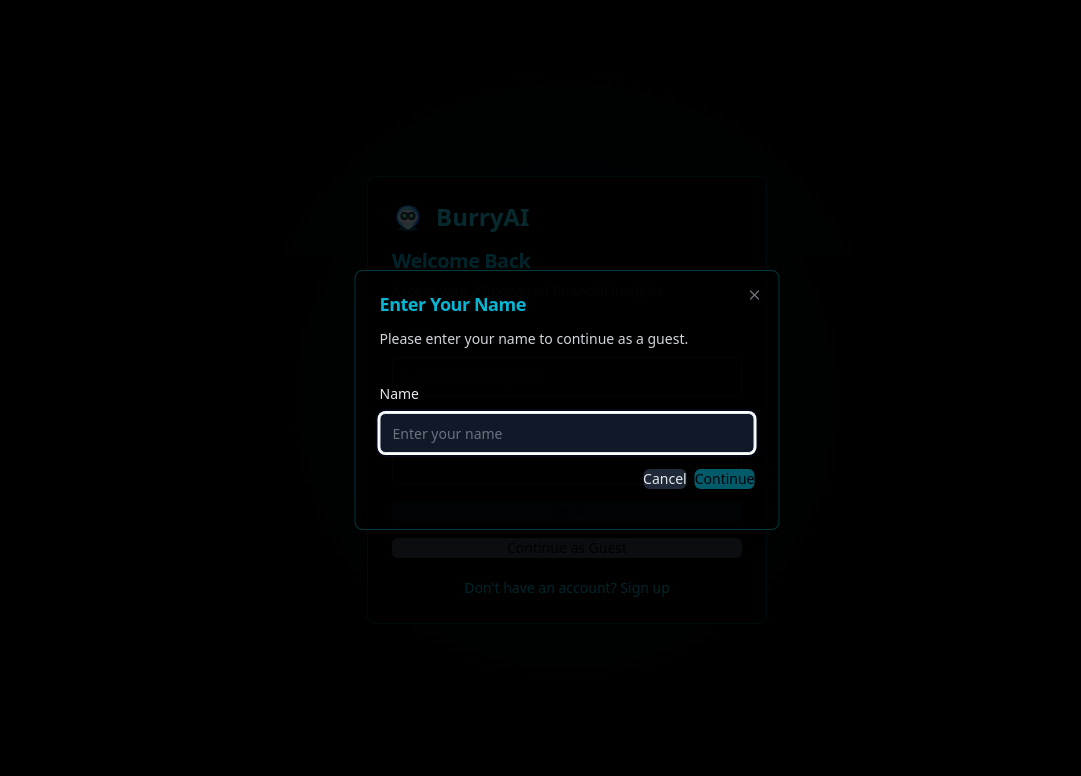
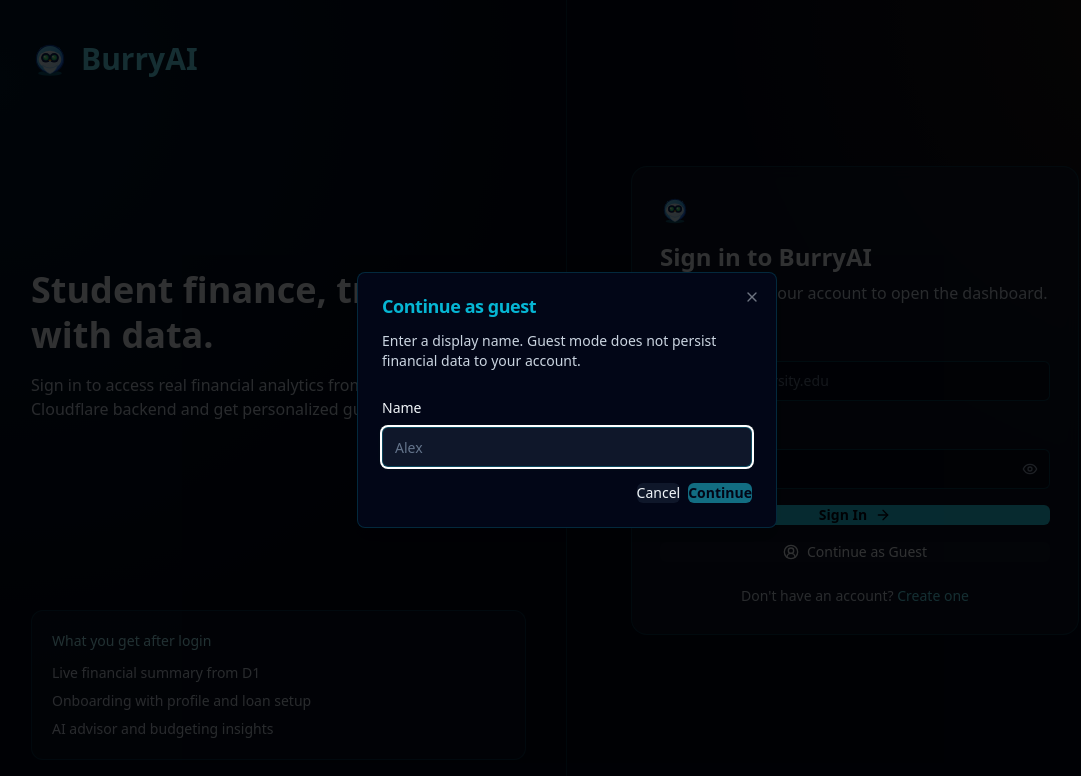
Before and after one commit to murtuza777/SmartFinance.ai, a Next.js app: page /login in a window 1280 px wide. Both pictures are taken after a click on the button "Continue as Guest". Shown: the top 776 px of the page, without its empty margins (73-1154 px from the left). Built offline with nearby package versions, Linux system fonts and the light colour scheme; no server answers.

Commit message:
feat(web): redesign login/signup UX and route new users to onboarding

```diff
--- a/app/login/page.tsx
+++ b/app/login/page.tsx
@@ -2,196 +2,239 @@
 
 import { useEffect, useState } from 'react'
 import { useRouter } from 'next/navigation'
-import { Card, CardHeader, CardTitle, CardDescription, CardContent } from "@/components/ui/card"
-import { Button } from "@/components/ui/button"
-import { Input } from "@/components/ui/input"
-import { Label } from "@/components/ui/label"
-import { Dialog, DialogContent, DialogTitle, DialogDescription } from "@/components/ui/dialog"
+import { ArrowRight, Eye, EyeOff, Loader2, UserCircle2 } from 'lucide-react'
 import { motion } from 'framer-motion'
+import { Dialog, DialogContent, DialogDescription, DialogTitle } from '@/components/ui/dialog'
+import { Button } from '@/components/ui/button'
+import { Input } from '@/components/ui/input'
+import { Label } from '@/components/ui/label'
+import { useAuth } from '@/contexts/AuthContext'
 import { signInAsGuest } from '@/lib/guest-auth'
-import { useAuth } from '@/contexts/AuthContext'
 import { BrandIdentity } from '@/components/BrandIdentity'
 
 export default function LoginPage() {
   const router = useRouter()
-  const { signIn, signUp, user, isGuest, refreshUser } = useAuth()
-  const [isLogin, setIsLogin] = useState(true)
+  const { signIn, signUp, refreshUser, user, isGuest } = useAuth()
+  const [mode, setMode] = useState<'login' | 'signup'>('login')
   const [email, setEmail] = useState('')
   const [password, setPassword] = useState('')
+  const [showPassword, setShowPassword] = useState(false)
+  const [loading, setLoading] = useState(false)
+  const [error, setError] = useState('')
   const [showGuestDialog, setShowGuestDialog] = useState(false)
   const [guestName, setGuestName] = useState('')
-  const [isLoading, setIsLoading] = useState(false)
-  const [error, setError] = useState('')
 
   useEffect(() => {
     if (user || isGuest) {
       router.replace('/dashboard')
     }
-  }, [user, isGuest, router])
+  }, [isGuest, router, user])
 
-  const handleSubmit = async (e: React.FormEvent) => {
-    e.preventDefault()
+  const handleAuthSubmit = async (event: React.FormEvent) => {
+    event.preventDefault()
     setError('')
-    setIsLoading(true)
-
+    setLoading(true)
     try {
-      if (isLogin) {
-        await signIn(email, password)
+      if (mode === 'login') {
+        await signIn(email.trim(), password)
+        router.push('/dashboard')
       } else {
-        await signUp(email, password)
+        await signUp(email.trim(), password)
+        router.push('/onboarding')
       }
-      router.push('/dashboard')
-    } catch (error) {
-      setError(error instanceof Error ? error.message : 'Authentication failed')
+    } catch (authError) {
+      setError(authError instanceof Error ? authError.message : 'Authentication failed')
     } finally {
-      setIsLoading(false)
+      setLoading(false)
     }
   }
 
-  const handleGuestLoginClick = () => {
-    setShowGuestDialog(true)
-  }
-
   const handleGuestLogin = async () => {
-    if (!guestName.trim()) {
-      return
-    }
-
-    setIsLoading(true)
+    if (!guestName.trim()) return
+    setLoading(true)
+    setError('')
     try {
-      await signInAsGuest(guestName.trim());
+      await signInAsGuest(guestName.trim())
       await refreshUser()
       setShowGuestDialog(false)
       router.push('/dashboard')
-    } catch (error) {
-      console.error('Guest login failed:', error);
-      alert('Failed to login as guest. Please try again.');
+    } catch {
+      setError('Guest login failed')
     } finally {
-      setIsLoading(false)
+      setLoading(false)
     }
-  };
+  }
+
   return (
-    <div className="min-h-screen bg-black flex items-center justify-center p-4">
-      {/* Background effects */}
-      <div className="fixed inset-0 bg-[radial-gradient(circle_at_center,_var(--tw-gradient-stops))] from-cyan-900/20 via-black to-black" />
+    <div className="min-h-screen bg-[radial-gradient(circle_at_5%_10%,#0891b22f,transparent_42%),radial-gradient(circle_at_100%_0%,#f59e0b1f,transparent_32%),linear-gradient(#020617,#020617)] text-slate-100">
+      <div className="mx-auto grid min-h-screen max-w-6xl lg:grid-cols-2">
+        <motion.div
+          initial={{ opacity: 0, x: -20 }}
+          animate={{ opacity: 1, x: 0 }}
+          transition={{ duration: 0.4 }}
+          className="hidden lg:flex flex-col justify-between p-10 border-r border-cyan-500/20 bg-slate-950/30"
+        >
+          <BrandIdentity size={38} textClassName="text-3xl font-semibold text-cyan-300" />
+          <div>
+            <h1 className="text-4xl leading-tight font-semibold">
+              Student finance, tracked with data.
+            </h1>
+            <p className="mt-4 text-slate-300 max-w-md">
+              Sign in to access real financial analytics from your Cloudflare backend and get personalized guidance.
+            </p>
+          </div>
+          <div className="rounded-xl border border-cyan-500/20 bg-slate-900/50 p-5 text-sm text-slate-300">
+            <p className="font-medium text-cyan-200">What you get after login</p>
+            <ul className="mt-3 space-y-2">
+              <li>Live financial summary from D1</li>
+              <li>Onboarding with profile and loan setup</li>
+              <li>AI advisor and budgeting insights</li>
+            </ul>
+          </div>
+        </motion.div>
 
         <motion.div
           initial={{ opacity: 0, y: 20 }}
           animate={{ opacity: 1, y: 0 }}
-        transition={{ duration: 0.5 }}
+          transition={{ duration: 0.4, delay: 0.1 }}
+          className="flex items-center justify-center p-6"
         >
-        <Card className="w-[400px] bg-black/80 backdrop-blur-lg border-cyan-500/30">
-          <CardHeader>
-            <div className="mb-2">
-              <BrandIdentity size={32} textClassName="text-2xl font-bold text-cyan-400" />
+          <div className="w-full max-w-md rounded-2xl border border-cyan-500/20 bg-slate-900/70 backdrop-blur p-7">
+            <div className="mb-6">
+              <BrandIdentity size={30} textClassName="text-2xl font-semibold text-cyan-300 lg:hidden" />
+              <h2 className="text-2xl font-semibold mt-4">
+                {mode === 'login' ? 'Sign in to BurryAI' : 'Create your account'}
+              </h2>
+              <p className="text-slate-300 mt-2">
+                {mode === 'login'
+                  ? 'Continue with your account to open the dashboard.'
+                  : 'Create your account and start onboarding.'}
+              </p>
             </div>
-            <CardTitle className="text-xl text-cyan-500">
-              {isLogin ? 'Welcome Back' : 'Create Your Account'}
-            </CardTitle>
-            <CardDescription className="text-gray-300">
-              {isLogin
-                ? 'Access your AI-powered financial insights'
-                : 'Start your student finance journey with BurryAI'}
-            </CardDescription>
-          </CardHeader>
-          <CardContent>
-            <form onSubmit={handleSubmit} className="space-y-4">
+
+            <form className="space-y-4" onSubmit={handleAuthSubmit}>
               <div className="space-y-2">
-                <Label htmlFor="email" className="text-gray-200">Email</Label>
+                <Label htmlFor="email">Email</Label>
                 <Input
                   id="email"
                   type="email"
                   value={email}
-                  onChange={(e) => setEmail(e.target.value)}
-                  placeholder="user@university.edu"
-                  className="bg-gray-900 text-white placeholder:text-gray-500"
+                  onChange={(event) => setEmail(event.target.value)}
+                  placeholder="student@university.edu"
+                  className="bg-slate-950/70 border-cyan-500/30"
                   required
                 />
               </div>
               <div className="space-y-2">
-                <Label htmlFor="password" className="text-gray-200">Password</Label>
+                <Label htmlFor="password">Password</Label>
+                <div className="relative">
                   <Input
                     id="password"
-                  type="password"
+                    type={showPassword ? 'text' : 'password'}
                     value={password}
-                  onChange={(e) => setPassword(e.target.value)}
-                  className="bg-gray-900 text-white"
+                    onChange={(event) => setPassword(event.target.value)}
+                    minLength={8}
+                    className="bg-slate-950/70 border-cyan-500/30 pr-10"
                     required
                   />
+                  <button
+                    type="button"
+                    onClick={() => setShowPassword((prev) => !prev)}
+                    className="absolute right-3 top-1/2 -translate-y-1/2 text-slate-400 hover:text-slate-200"
+                    aria-label="Toggle password visibility"
+                  >
+                    {showPassword ? <EyeOff className="h-4 w-4" /> : <Eye className="h-4 w-4" />}
+                  </button>
                 </div>
+              </div>
+
+              {error ? <p className="text-sm text-rose-400">{error}</p> : null}
+
               <Button
                 type="submit"
-                className="w-full bg-cyan-500 hover:bg-cyan-600"
-                disabled={isLoading}
+                disabled={loading}
+                className="w-full bg-cyan-400 hover:bg-cyan-300 text-slate-950 font-semibold"
               >
-                {isLoading ? 'Please wait...' : isLogin ? 'Sign In' : 'Create Account'}
+                {loading ? (
+                  <span className="inline-flex items-center">
+                    <Loader2 className="h-4 w-4 mr-2 animate-spin" />
+                    Working...
+                  </span>
+                ) : (
+                  <span className="inline-flex items-center">
+                    {mode === 'login' ? 'Sign In' : 'Create Account'}
+                    <ArrowRight className="h-4 w-4 ml-2" />
+                  </span>
+                )}
               </Button>
+
               <Button
                 type="button"
-                className="w-full bg-gray-700 hover:bg-gray-600 mt-4"
-                onClick={handleGuestLoginClick}
+                variant="outline"
+                onClick={() => setShowGuestDialog(true)}
+                className="w-full border-slate-700 bg-slate-900 hover:bg-slate-800"
               >
+                <UserCircle2 className="h-4 w-4 mr-2" />
                 Continue as Guest
               </Button>
-              {error ? (
-                <p className="text-sm text-red-400 text-center">{error}</p>
-              ) : null}
-              <div className="text-center">
+
+              <p className="text-sm text-center text-slate-300 pt-1">
+                {mode === 'login' ? "Don't have an account?" : 'Already have an account?'}{' '}
                 <button
                   type="button"
-                  onClick={() => setIsLogin(!isLogin)}
-                  className="text-cyan-500 hover:text-cyan-400 text-sm"
+                  onClick={() => setMode((prev) => (prev === 'login' ? 'signup' : 'login'))}
+                  className="text-cyan-300 hover:text-cyan-200 font-medium"
                 >
-                  {isLogin
-                    ? "Don't have an account? Sign up"
-                    : "Already have an account? Sign in"}
+                  {mode === 'login' ? 'Create one' : 'Sign in'}
                 </button>
+              </p>
+            </form>
           </div>
-            </form>
-          </CardContent>
-        </Card>
         </motion.div>
+      </div>
 
       <Dialog open={showGuestDialog} onOpenChange={setShowGuestDialog}>
-        <DialogContent className="sm:max-w-[425px]">
-          <DialogTitle>Enter Your Name</DialogTitle>
-          <DialogDescription>
-            Please enter your name to continue as a guest.
+        <DialogContent className="sm:max-w-[420px] bg-slate-950 text-slate-100 border border-cyan-500/20">
+          <DialogTitle>Continue as guest</DialogTitle>
+          <DialogDescription className="text-slate-300">
+            Enter a display name. Guest mode does not persist financial data to your account.
           </DialogDescription>
-          <div className="space-y-4 py-4">
+          <div className="space-y-4 pt-2">
             <div className="space-y-2">
-              <Label htmlFor="guest-name" className="text-gray-200">Name</Label>
+              <Label htmlFor="guestName">Name</Label>
               <Input
-                id="guest-name"
+                id="guestName"
                 value={guestName}
-                onChange={(e) => setGuestName(e.target.value)}
-                placeholder="Enter your name"
-                className="bg-gray-900 text-white placeholder:text-gray-500"
-                onKeyDown={(e) => {
-                  if (e.key === 'Enter' && guestName.trim()) {
-                    handleGuestLogin()
+                onChange={(event) => setGuestName(event.target.value)}
+                onKeyDown={(event) => {
+                  if (event.key === 'Enter') {
+                    void handleGuestLogin()
                   }
                 }}
+                placeholder="Alex"
+                className="bg-slate-900 border-cyan-500/30"
                 autoFocus
               />
             </div>
             <div className="flex justify-end gap-2">
               <Button
+                type="button"
                 variant="outline"
+                className="border-slate-700 bg-slate-900 hover:bg-slate-800"
                 onClick={() => {
                   setShowGuestDialog(false)
                   setGuestName('')
                 }}
-                className="bg-gray-800 text-gray-200 border-gray-700 hover:bg-gray-700"
               >
                 Cancel
               </Button>
               <Button
-                onClick={handleGuestLogin}
-                disabled={!guestName.trim() || isLoading}
-                className="bg-cyan-500 hover:bg-cyan-600"
+                type="button"
+                onClick={() => void handleGuestLogin()}
+                disabled={loading || !guestName.trim()}
+                className="bg-cyan-400 hover:bg-cyan-300 text-slate-950 font-semibold"
               >
-                {isLoading ? 'Logging in...' : 'Continue'}
+                Continue
               </Button>
             </div>
           </div>
```
Lines whose indentation alone changed are shown as unchanged.
